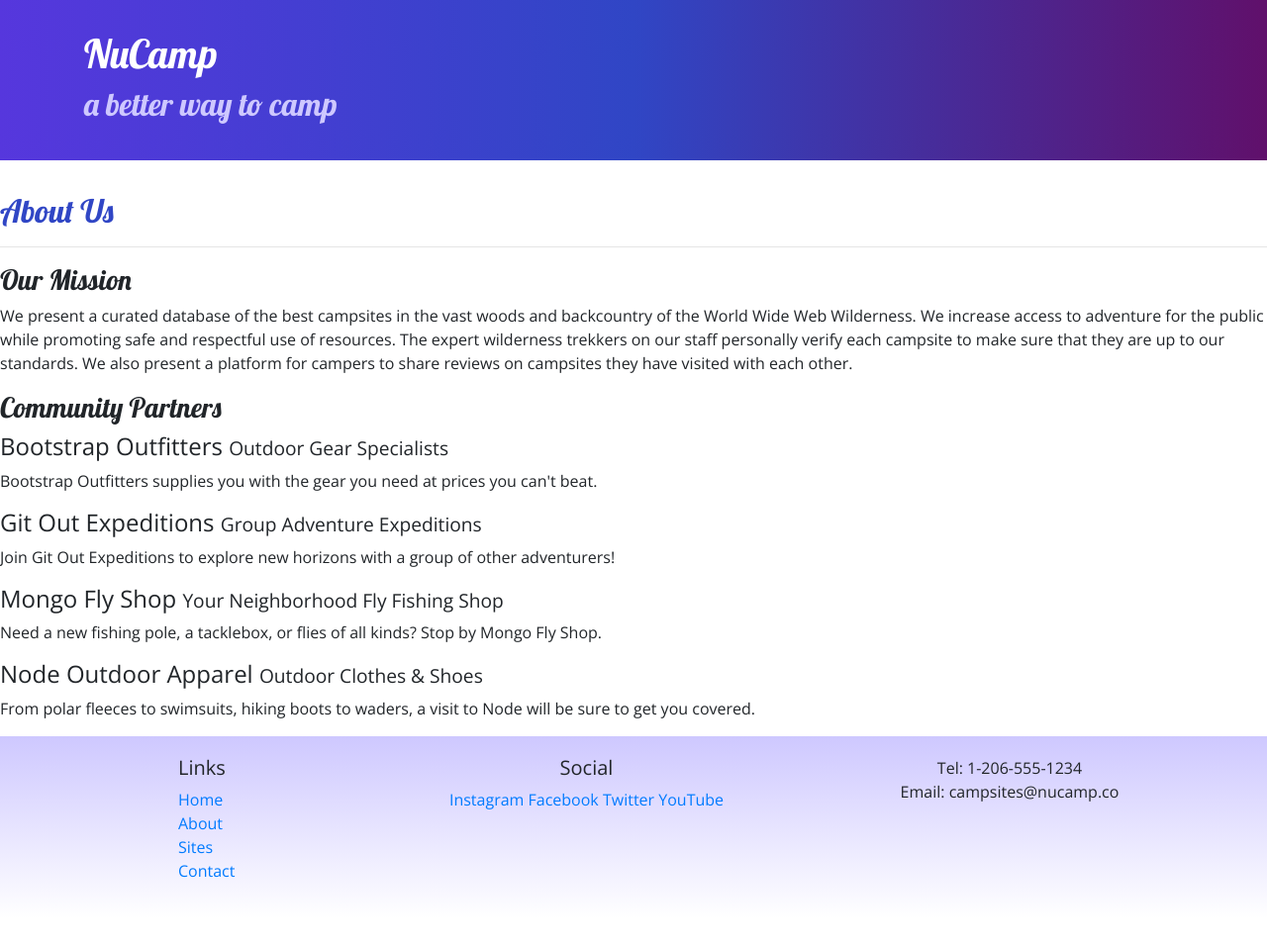
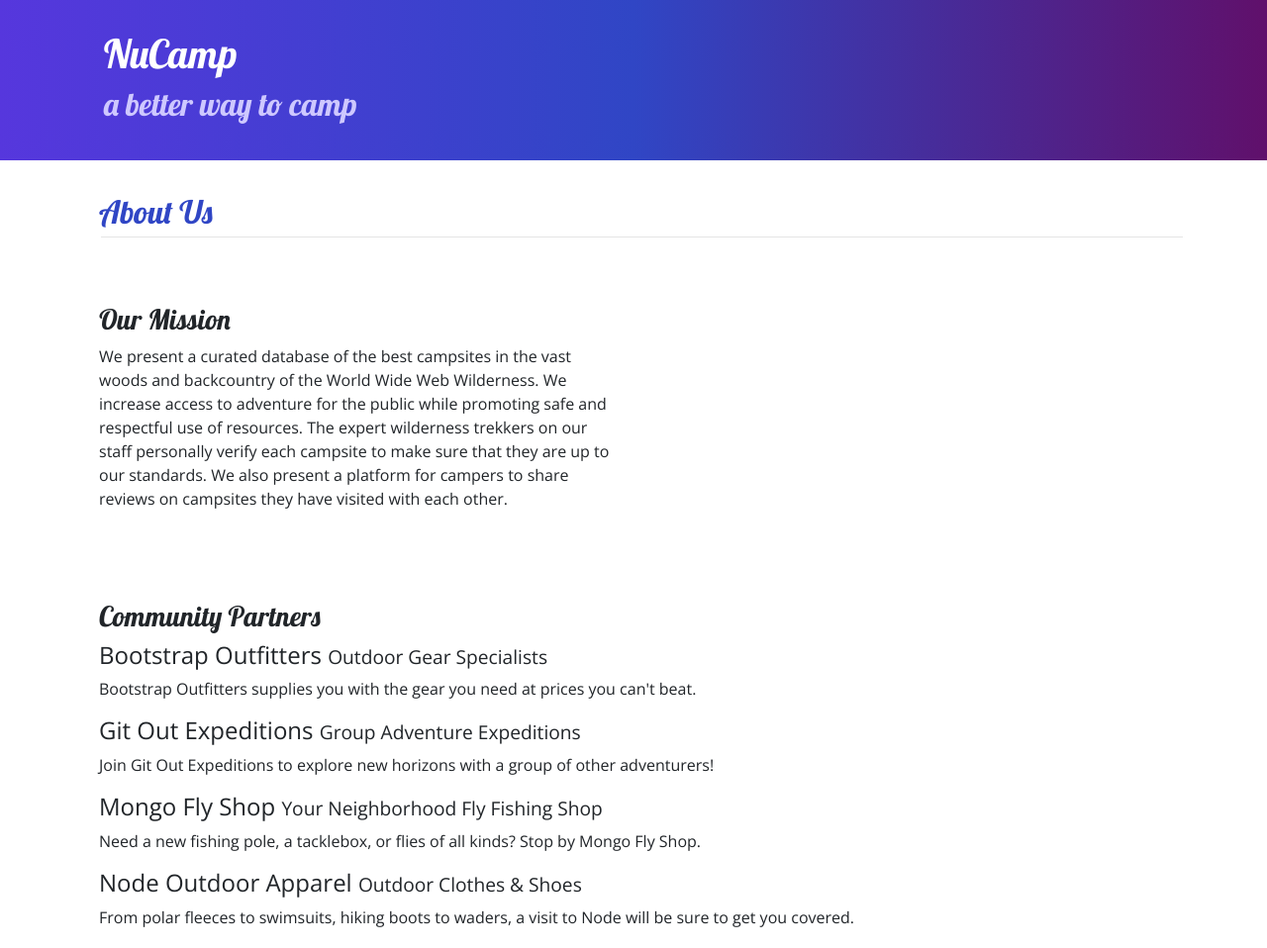
Before and after one commit to Andm4/bootstrap-nu-, a website: page aboutus.html in a window 1280 px wide. Shown: the top 958 px of the page at 99% size. Before the commit the page ends 928 px from the top, so only its background shows below. Drawn offline with nearby package versions, Linux system fonts and the light colour scheme.

Commit message:
Task2/3, Css update

```diff
--- a/aboutus.html
+++ b/aboutus.html
@@ -13,7 +13,7 @@
     <link rel="stylesheet" href="https://fonts.googleapis.com/css?family=Lobster|Open+Sans" />
     <link rel="stylesheet" href="css/styles.css" />
 
-    <title>NuCamp: A Better Way To Camp</title>
+    <title> NuCamp: A Better Way To Camp</title>
 </head>
 
 <body>
@@ -21,7 +21,7 @@
     <header class="jumbotron jumbotron-fluid">
         <div class="container">
             <div class="row">
-                <div class="col">
+                <div>
                     <h1>NuCamp</h1>
                     <h2>a better way to camp</h2>
                 </div>
@@ -29,37 +29,45 @@
         </div>
     </header>
 
-    <div>
-        <div>
-            <div>
-                <h2>About Us</h2>
+    <div class="container">
+        <div class="row row-content1">
+            <div class="col text-sm-start">
+                <h2 style = "position:absolute; left: 30px; top:1px;" >About Us</h2>
                 <hr />
             </div>
         </div>
 
-        <div>
-            <div>
+        <div class="container">
+            <div class="row row-content2">
+                <div class="col- col-sm-6 col-xl-6">
                     <h3>Our Mission</h3>
-                <p>We present a curated database of the best campsites in the vast woods and backcountry of the World
+                        <p>We present a curated database of the best campsites in the vast woods and backcountry of the
+                            World
                             Wide Web Wilderness. We increase access to adventure for the public while promoting safe and
-                    respectful use of resources. The expert wilderness trekkers on our staff personally verify each
-                    campsite to make sure that they are up to our standards. We also present a platform for campers to
+                            respectful use of resources. The expert wilderness trekkers on our staff personally verify
+                            each
+                            campsite to make sure that they are up to our standards. We also present a platform for
+                            campers to
                             share reviews on campsites they have visited with each other.</p>
                 </div>
             </div>
+        </div>
+        <br>
 
-        <div>
-            <div>
+        <div class="container">
+            <div class="row row-content">
+                <div class="col">
                     <h3>Community Partners</h3>
                     <h4>Bootstrap Outfitters <small>Outdoor Gear Specialists</small></h4>
-                <p>Bootstrap Outfitters supplies you with the gear you need at prices you can't beat.</p>
+                    <p class="d-none d-sm-block">Bootstrap Outfitters supplies you with the gear you need at prices you can't beat.</p>
                     <h4>Git Out Expeditions <small>Group Adventure Expeditions</small></h4>
-                <p>Join Git Out Expeditions to explore new horizons with a group of other adventurers!</p>
+                    <p class="d-none d-sm-block">Join Git Out Expeditions to explore new horizons with a group of other adventurers!</p>
                     <h4>Mongo Fly Shop <small>Your Neighborhood Fly Fishing Shop</small></h4>
-                <p>Need a new fishing pole, a tacklebox, or flies of all kinds? Stop by Mongo Fly Shop.</p>
+                    <p class="d-none d-sm-block">Need a new fishing pole, a tacklebox, or flies of all kinds? Stop by Mongo Fly Shop.</p>
                     <h4>Node Outdoor Apparel <small>Outdoor Clothes & Shoes</small></h4>
-                <p>From polar fleeces to swimsuits, hiking boots to waders, a visit to Node will be sure to get you
+                    <p class="d-none d-sm-block">From polar fleeces to swimsuits, hiking boots to waders, a visit to Node will be sure to get you
                         covered.</p>
+                </div>
             </div>
         </div>
     </div>
--- a/css/styles.css
+++ b/css/styles.css
@@ -10,10 +10,14 @@ h3 {
 
 h2 {
     color: #3046C5;
+
 }
-
+header h1 {
+    margin-left: 35px;
+}
 header h2 {
     color: #CEC8FF;
+    margin-left: 35px;
 }
 
 footer {
@@ -25,6 +29,7 @@ footer {
     padding: 30px;
     background-image: linear-gradient(to right, #5637DD, #3046C5, #60106B);
     color: white;
+
 }
 
 .row-content {
@@ -32,3 +37,8 @@ footer {
     border-bottom: 1px ridge;
     min-height: 200px;
 }
+hr {
+    margin-top: 4%;
+    margin-bottom: 6%;
+    margin-left: 17px;
+  }
```
Lines whose indentation alone changed are shown as unchanged.
